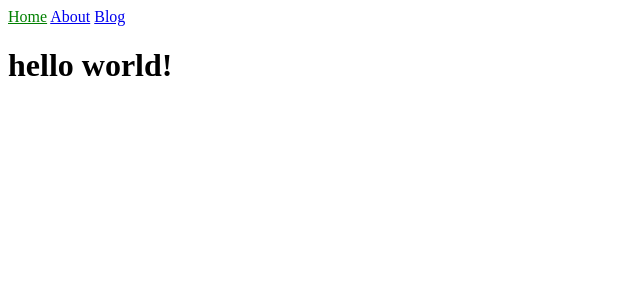
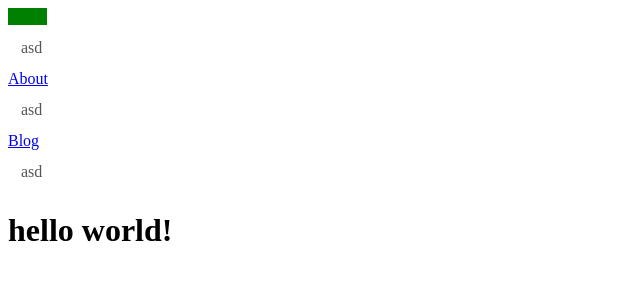
Before and after one commit to hansfdev/myportfolio, a Jekyll site: the page built from index.md, in a window 1280 px wide. Shown: the top 300 px of the page, without its empty margins (0-640 px from the left). Built offline with Jekyll 4.4.1, drawn with Linux system fonts in a browser that asks for light colours.

Commit message:
stylesheet link fix

```diff
--- a/_includes/navigation.html
+++ b/_includes/navigation.html
@@ -3,5 +3,6 @@
     {% for item in site.data.navigation %}
         {% capture selected_link %}{{item.link | relative_url}}{% endcapture %}
         <a href="{{ item.link | relative_url}}" {% if curr_page == selected_link  %}class="current"{% endif %}>{{ item.name }}</a>
+        <label> asd</label>
     {% endfor %}
 </nav>
--- a/_layouts/default.html
+++ b/_layouts/default.html
@@ -3,7 +3,7 @@
   <head>
     <meta charset="utf-8">
     <title>{{ page.title }}</title>
-    <link rel="stylesheet" href="/assets/css/styles.css">
+    <link rel="stylesheet" href="{{"/assets/css/styles.css" | prepend: site.baseurl}}">
   </head>
   <body>
     {% include navigation.html %}
--- a/_sass/main.scss
+++ b/_sass/main.scss
@@ -1,3 +1,12 @@
 .current {
     color: green;
+    background-color: green;
   }
+
+  label {
+    cursor: pointer;
+    color: #555;
+    display: block;
+    padding: 10px;
+    margin: 3px;
+}
```
